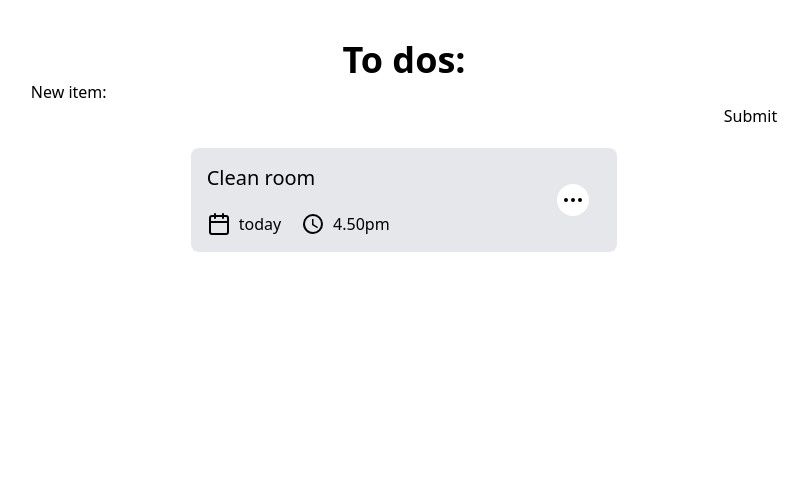
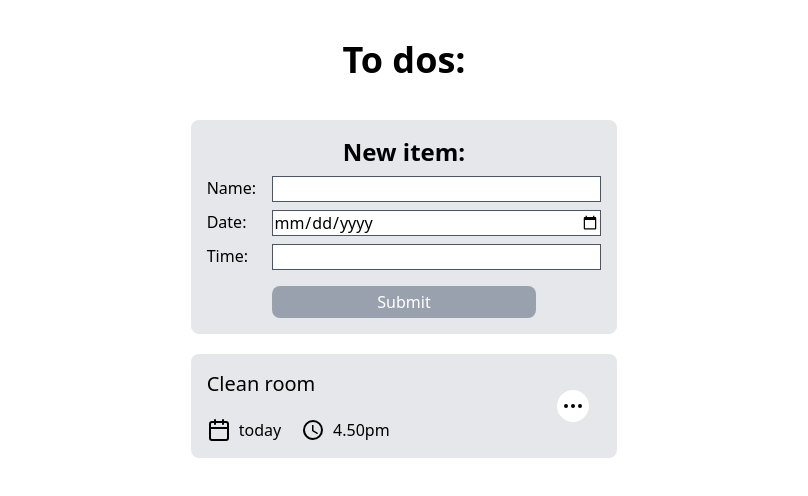
Before and after one commit to lewiswharf1/to-do-app, a React (Vite) app: page / in a window 1280 px wide. Shown: the top 496 px of the page, without its empty margins (236-1044 px from the left). Built offline with nearby package versions, Linux system fonts and the light colour scheme.

Commit message:
input form

```diff
--- a/src/App.jsx
+++ b/src/App.jsx
@@ -1,19 +1,21 @@
 import { useState } from 'react'
 import ToDo from './components/ToDo'
+import InputForm from './components/InputForm'
 
 function App() {
+
+  const [toDoList, setToDoList] = useState([]);
+  const [toDo, setToDo] = useState({
+    name: "",
+    date: "",
+    time: ""
+  })
 
   return (
     <main>
       <h1>To dos:</h1>
 
-      <form className='add-to-list'>
-        <h2>New item:</h2>
-        <input />
-        <input />
-        <input />
-        <button>Submit</button>
-      </form>
+      <InputForm setToDo={setToDo} setToDoList={setToDoList}/>
 
       <div className='to-do-wrapper'>
 
--- /dev/null
+++ b/src/components/InputForm.jsx
@@ -0,0 +1,25 @@
+import React from 'react'
+
+const InputForm = () => {
+  return (
+    <form className='add-to-list'>
+        <h2>New item:</h2>
+        <div className='input-label'>
+            <label htmlFor='name'>Name:</label>
+            <input type='text' id='name'/>
+        </div>
+        <div className='input-label'>
+            <label htmlFor='date'>Date:</label>
+            <input type='date' id='date'/>
+        </div>
+        <div className='input-label'>
+            <label htmlFor='time'>Time:</label>
+            <input type='text' id='time'/>
+        </div>
+
+        <button type='submit'>Submit</button>
+    </form>
+  )
+}
+
+export default InputForm
--- a/src/index.css
+++ b/src/index.css
@@ -14,6 +14,31 @@
 @layer components {
     .to-do-wrapper {
         @apply flex flex-col w-screen items-center;
+    }
+
+    .add-to-list {
+        @apply flex flex-col bg-gray-200 w-1/3 p-4 rounded-lg mt-10 gap-2;
+
+        h2 {
+            @apply font-bold text-2xl text-center;
+        }
+
+        .input-label {
+            @apply flex;
+        }
+
+        label {
+            @apply w-1/6 font-medium;
+        }
+
+        input {
+            @apply border border-gray-600 w-5/6 bg-white;
+        }
+
+        button {
+            @apply bg-gray-400 text-white font-medium py-1 rounded-lg mt-2 w-2/3 self-center hover:bg-gray-500 hover:cursor-pointer;
+        }
+
     }
 
 
```
